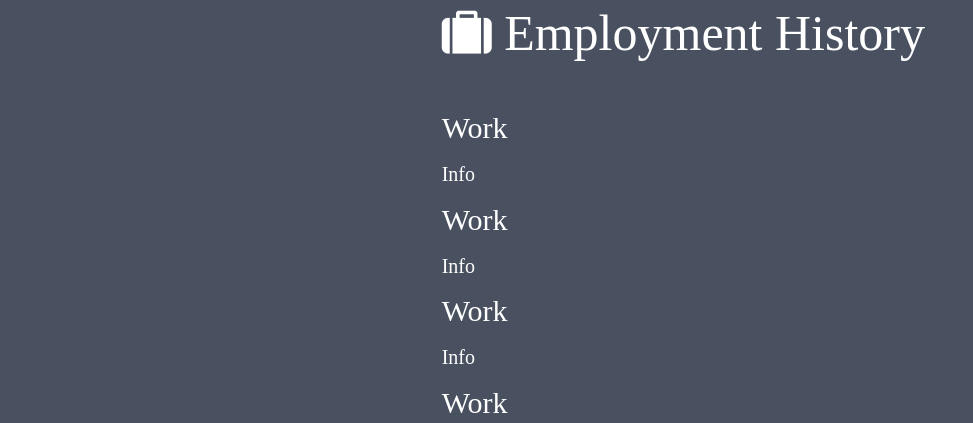
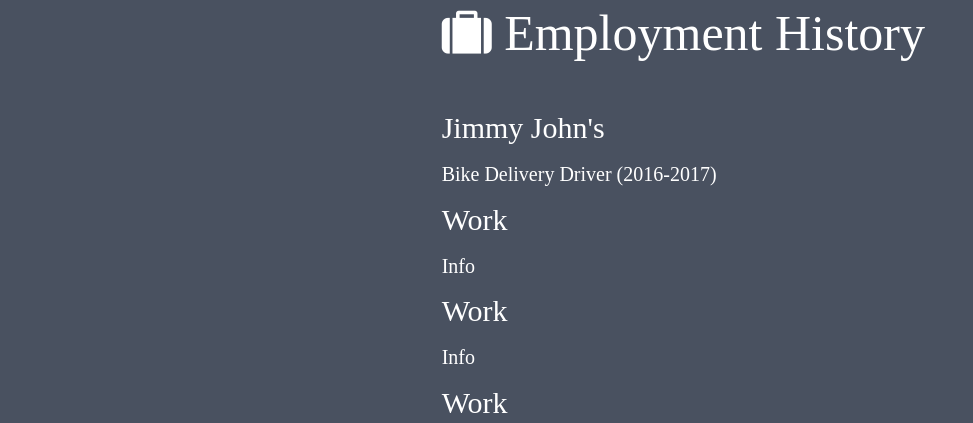
Before and after one commit to treverjohnston/resume, a plain HTML site: page index.html in a window 1280 px wide. Shown: the part 674-1097 px from the top of the page, without its empty margins (0-973 px from the left). Drawn offline with nearby package versions, Linux system fonts and the light colour scheme; a web font is replaced by a local one.

Commit message:
Updated Work History

```diff
--- a/index.html
+++ b/index.html
@@ -52,8 +52,8 @@
                     <div class="work-history col-sm-12">
                         <i class="fa fa-suitcase division" style="font-size:5rem;"> Employment History</i>
                         <ul class="list-unstyled">
-                            <li class="list-pad">Work</li>
-                            <li class="list-subpoint">Info</li>
+                            <li class="list-pad">Jimmy John's</li>
+                            <li class="list-subpoint">Bike Delivery Driver (2016-2017)</li>
                             <li class="list-pad">Work</li>
                             <li class="list-subpoint">Info</li>
                             <li class="list-pad">Work</li>
```
